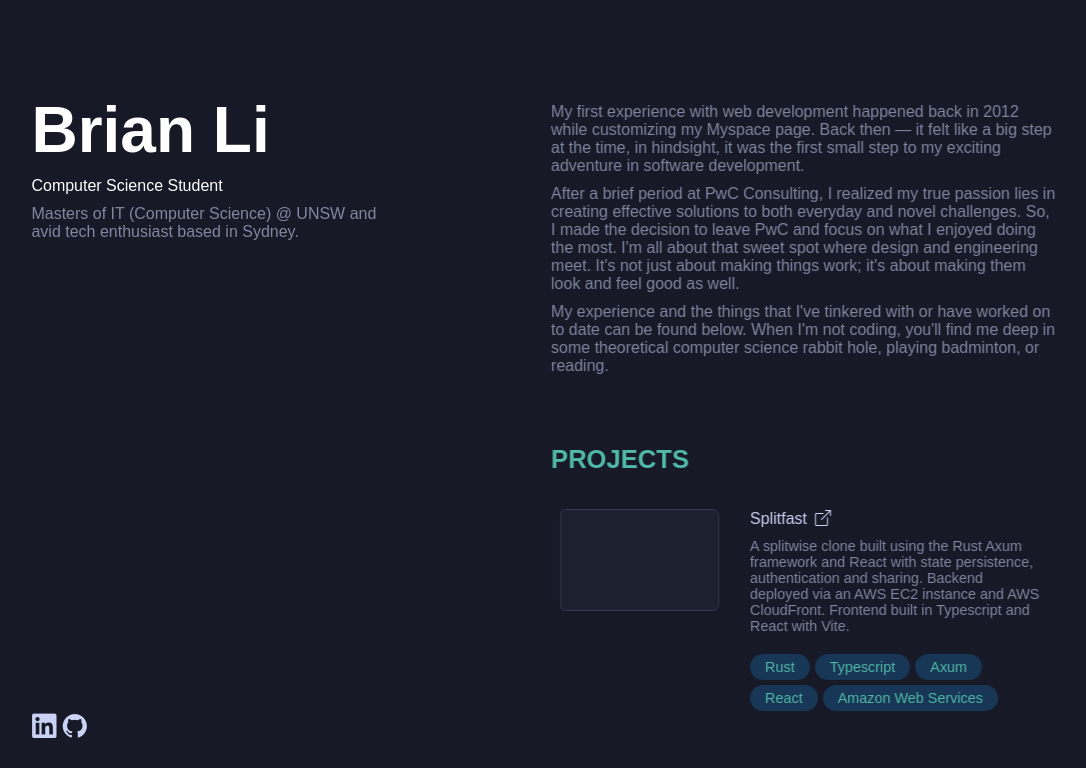
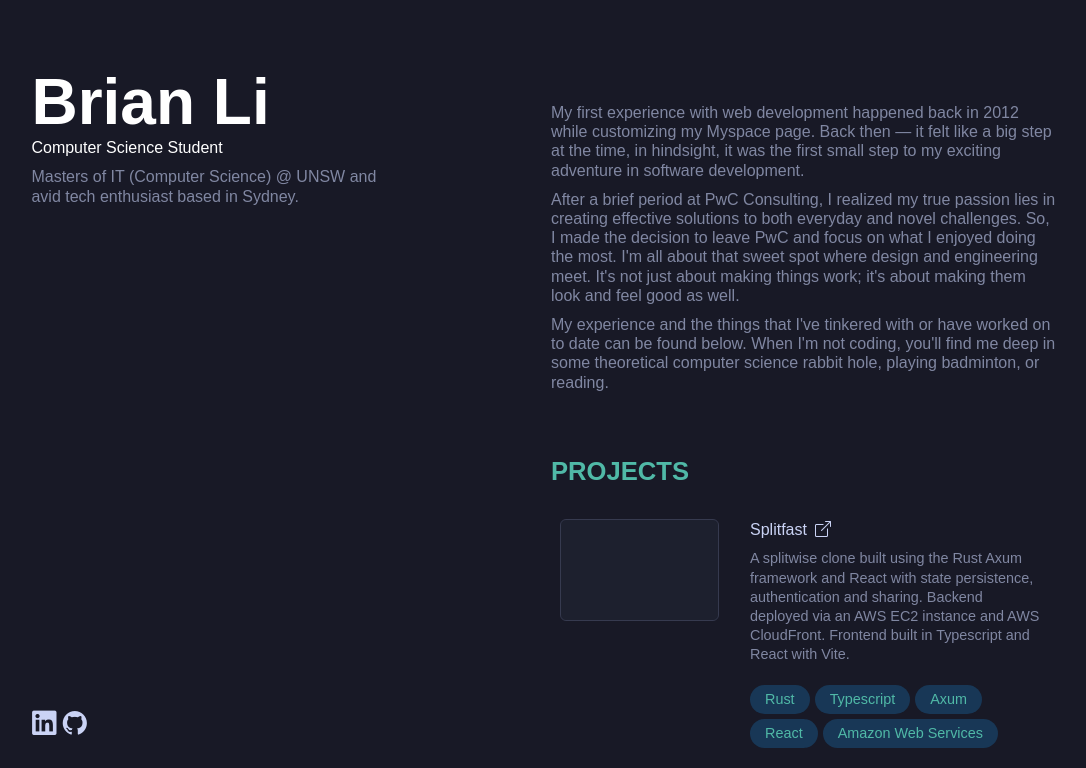
Before and after one commit to brianchunghli/website-v2, a React (Vite) app: page / in a window 1280 px wide. Shown: the top 768 px of the page, without its empty margins (144-1230 px from the left). Built offline with nearby package versions, Linux system fonts and the light colour scheme.

Commit message:
fix: updated line height

```diff
--- a/src/App.css
+++ b/src/App.css
@@ -9,6 +9,7 @@ body {
   font-weight: 400;
   background-color: #181926;
   color: #8087a2;
+  line-height: 1.2em;
 }
 
 /*remove text decoration for links*/
```
